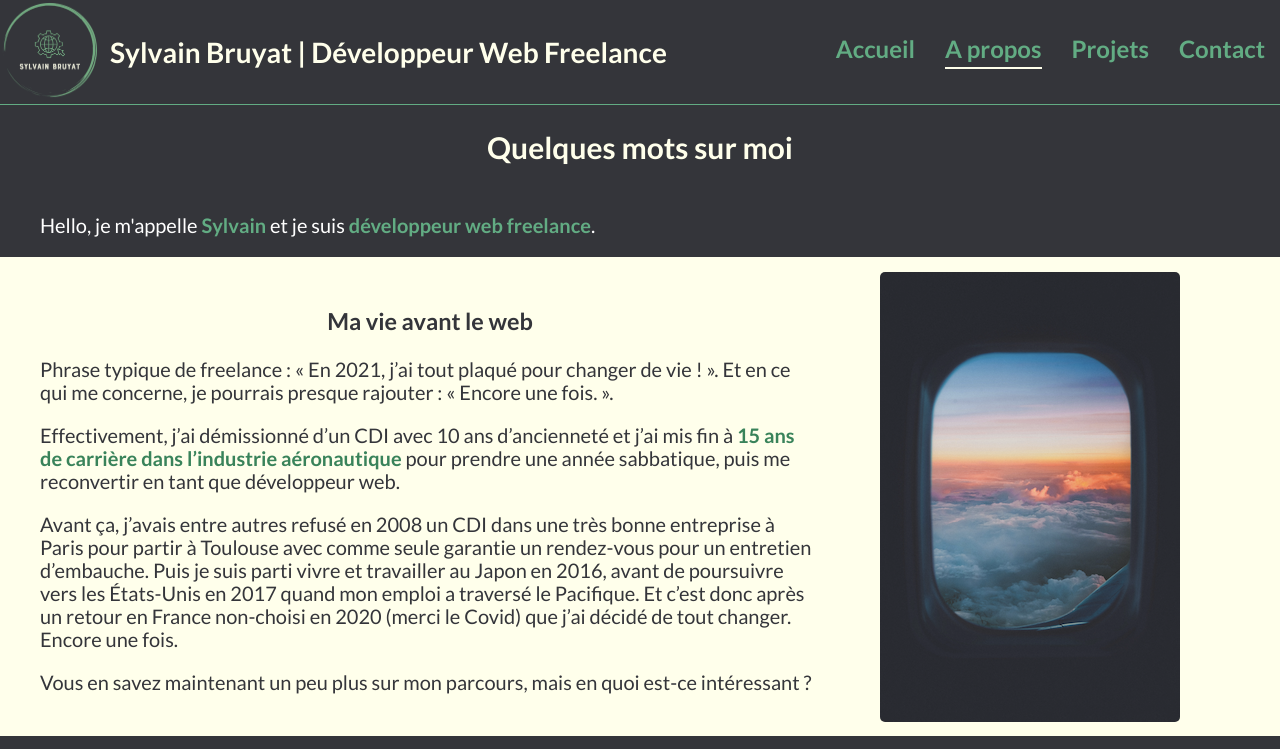
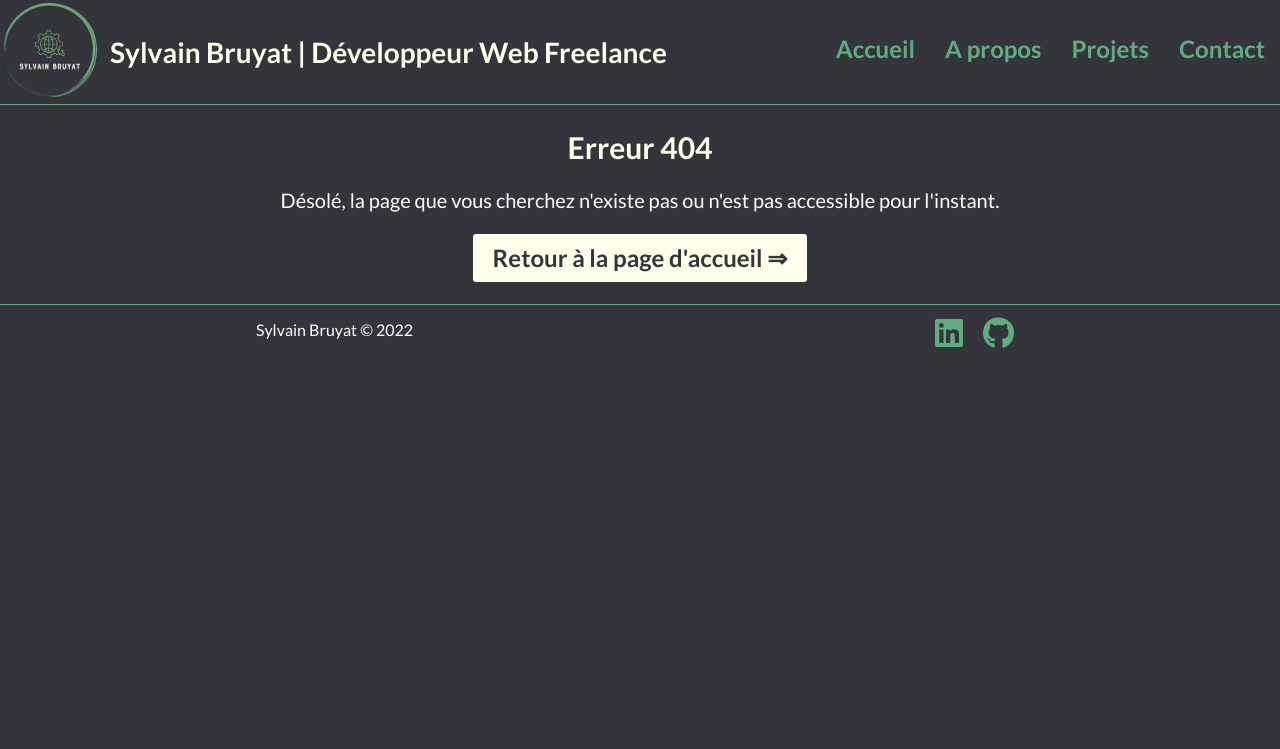
Before and after one commit to SylvainBruyat/portfolio, a React (Create React App) app: page /about in a window 1280 px wide. Shown: the top 749 px of the page. Built offline with nearby package versions, Linux system fonts and the light colour scheme.

Commit message:
Change of url slugs from English to French

```diff
--- a/src/App.jsx
+++ b/src/App.jsx
@@ -17,8 +17,8 @@
       <ScrollToTop>
         <Routes>
           <Route path="/" element={<Home />}></Route>
-          <Route path="/about" element={<About />}></Route>
-          <Route path="/projects" element={<Projects />}></Route>
+          <Route path="/a-propos" element={<About />}></Route>
+          <Route path="/projets" element={<Projects />}></Route>
           <Route path="/contact" element={<Contact />}></Route>
           <Route path="*" element={<NotFound />}></Route>
         </Routes>
--- a/src/components/Header.jsx
+++ b/src/components/Header.jsx
@@ -36,7 +36,7 @@
           </li>
           <li>
             <NavLink
-              to="/about"
+              to="/a-propos"
               className={({ isActive }) =>
                 isActive
                   ? 'header__links header__links--active'
@@ -53,7 +53,7 @@
           </li>
           <li>
             <NavLink
-              to="/projects"
+              to="/projets"
               className={({ isActive }) =>
                 isActive
                   ? 'header__links header__links--active'
--- a/src/pages/Home.jsx
+++ b/src/pages/Home.jsx
@@ -21,7 +21,7 @@
             includeArrow={false}
           />
           <ButtonLink
-            href="/about"
+            href="/a-propos"
             text="En savoir plus"
             listOfClasses="button-link hero-button hero-button--secondary"
             includeArrow={false}
@@ -59,7 +59,7 @@
               </p>
               <p className="homepage__button-wrapper">
                 <ButtonLink
-                  href="/about"
+                  href="/a-propos"
                   text="A propos"
                   listOfClasses="button-link"
                   includeArrow={true}
@@ -127,7 +127,7 @@
               </p>
               <p className="homepage__button-wrapper">
                 <ButtonLink
-                  href="/projects"
+                  href="/projets"
                   text="Portfolio"
                   listOfClasses="button-link"
                   includeArrow={true}
```
